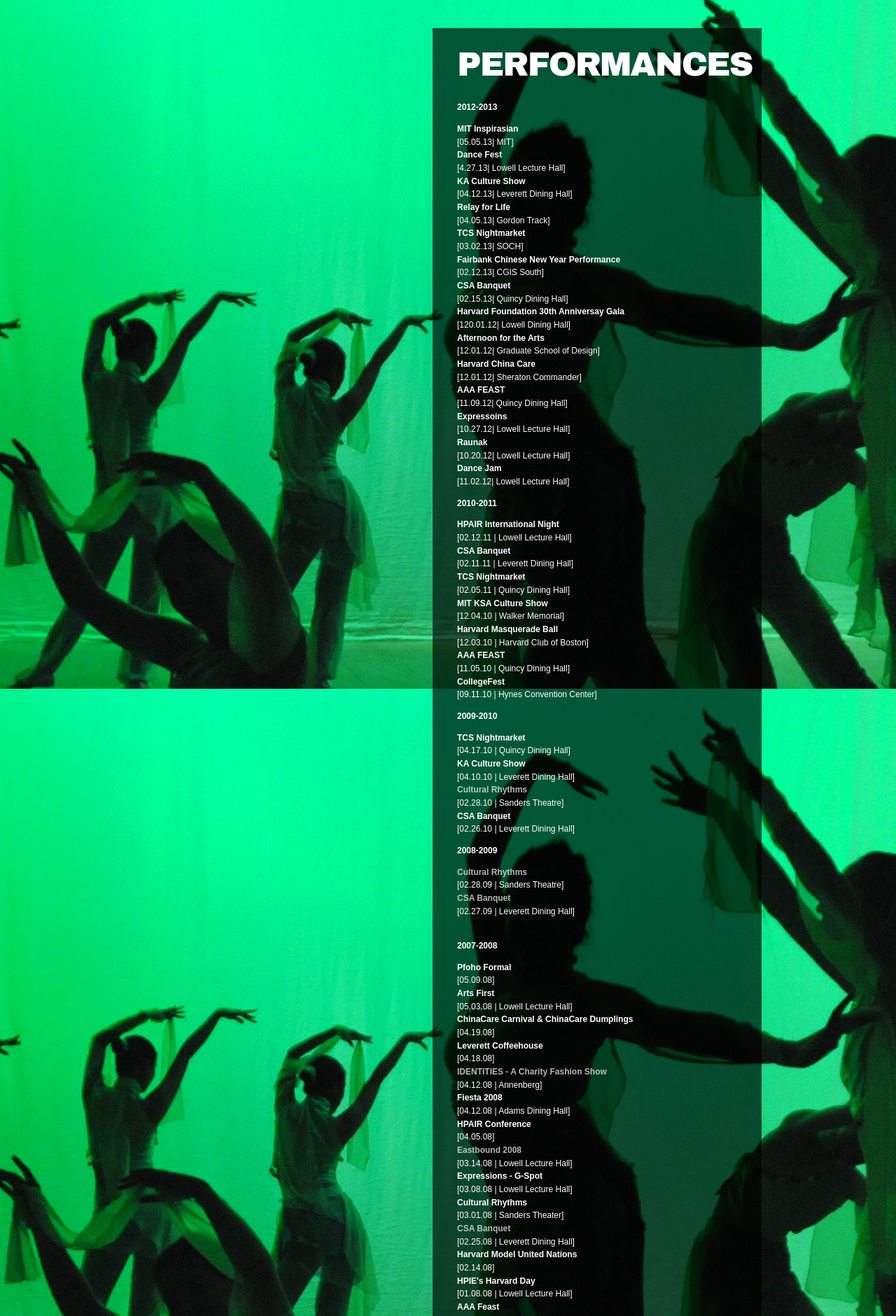
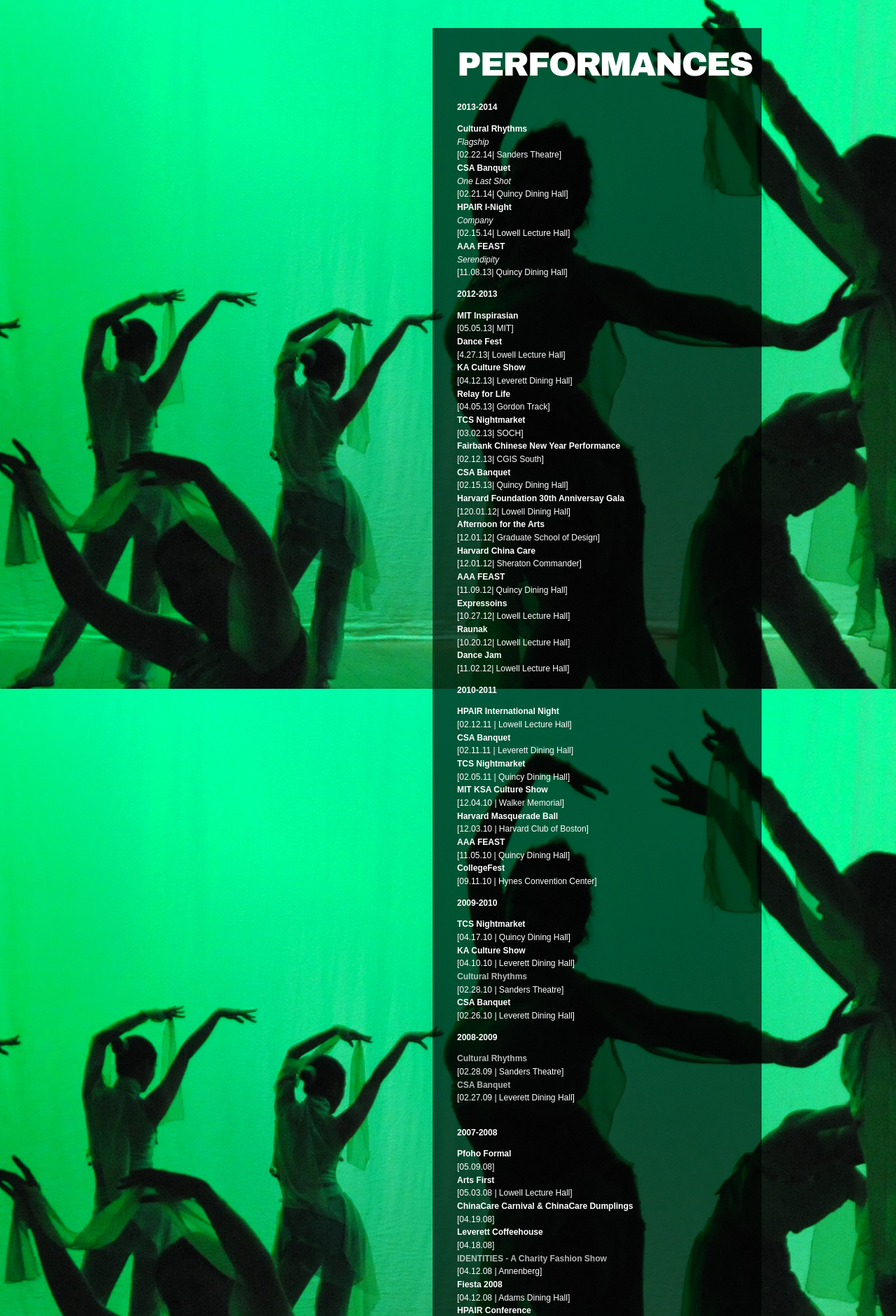
Before and after one commit to georgewu2/aadtwebsite, a PHP site: page /performances.php in a window 1280 px wide. Shown: the part 40-1920 px from the top of the page at 70% size. Run offline with PHP 8.4, Linux system fonts and the light colour scheme.

Commit message:
updated some performances for 2013,2014

```diff
--- a/performances.php
+++ b/performances.php
@@ -11,6 +11,19 @@
     	<div class="right3" id="transparent"></div>
 			<div class="right3">
     		<h1>Performances</h1>
+    				<p><b>2013-2014</b><br/></p>
+    				<b>Cultural Rhythms</b><br/>
+    				<i>Flagship</i><br/>
+    				[02.22.14| Sanders Theatre]<br/>
+    				<b>CSA Banquet</b><br/>
+					<i>One Last Shot</i><br/>
+    				[02.21.14| Quincy Dining Hall]<br/>
+    				<b>HPAIR I-Night</b><br/>
+    				<i>Company</i><br/>
+    				[02.15.14| Lowell Lecture Hall]<br/>
+    				<b>AAA FEAST</b><br/>
+    				<i>Serendipity</i><br/>
+    				[11.08.13| Quincy Dining Hall]<br/>
 					<p><b>2012-2013 </b><br></p>
 					<b>MIT Inspirasian</b><br>
 					[05.05.13| MIT] <br>
```
